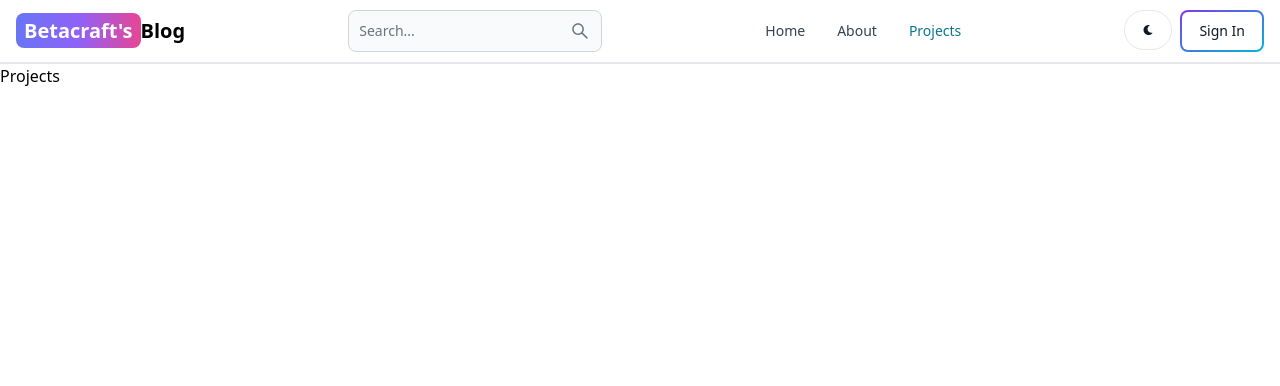
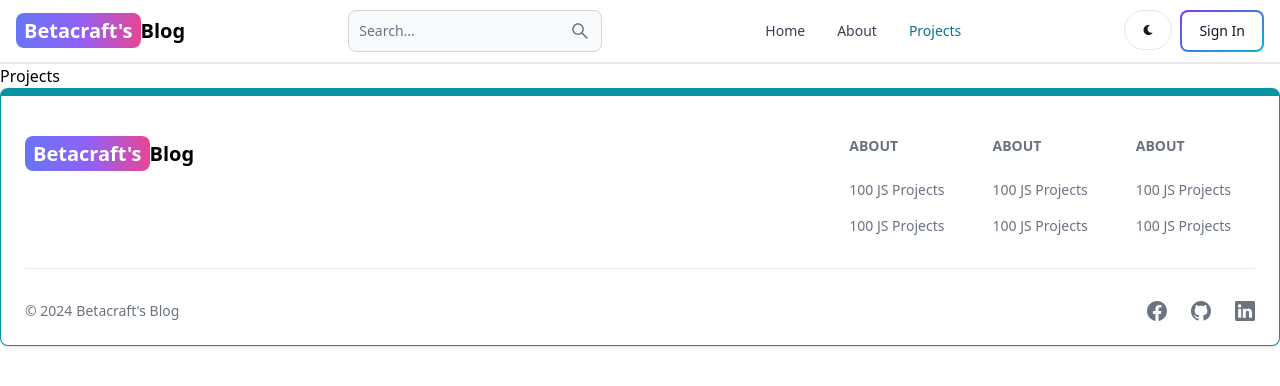
Before and after one commit to betacraftm/personal-blog, a React (Vite) app in the folder app/: page /projects in a window 1280 px wide. Shown: the top 386 px of the page. Built offline with nearby package versions, Linux system fonts and the light colour scheme.

Commit message:
create footer component

```diff
--- a/app/src/App.jsx
+++ b/app/src/App.jsx
@@ -6,6 +6,7 @@
 import SignUp from "./pages/SignUp";
 import Projects from "./pages/Projects";
 import Header from "./components/Header";
+import FooterCom from "./components/Footer";
 export default function App() {
   return (
     <BrowserRouter>
@@ -18,6 +19,7 @@
         <Route path="/sign-up" element={<SignUp />} />
         <Route path="/projects" element={<Projects />} />
       </Routes>
+      <FooterCom />
     </BrowserRouter>
   );
 }
--- /dev/null
+++ b/app/src/components/Footer.jsx
@@ -0,0 +1,97 @@
+import { Footer } from "flowbite-react";
+import { Link } from "react-router-dom";
+import { BsFacebook, BsGithub, BsLinkedin } from "react-icons/bs";
+
+export default function FooterCom() {
+  return (
+    <Footer container className="border border-t-8 border-teal-500">
+      <div className="max-w-7x mx-auto w-full">
+        <div className="grid w-full justify-between sm:flex md:grid-cols-1">
+          <div className="mt-5">
+            <Link
+              to="/"
+              className="self-center whitespace-nowrap text-lg font-bold dark:text-white sm:text-xl"
+            >
+              <span className="rounded-lg bg-gradient-to-r from-indigo-500 via-purple-500 to-pink-500 px-2 py-1 text-white">
+                Betacraft's
+              </span>
+              Blog
+            </Link>
+          </div>
+          <div className="mt-4 grid grid-cols-2 gap-8 sm:grid-cols-3 sm:gap-6">
+            <div>
+              <Footer.Title title="About" />
+              <Footer.LinkGroup col>
+                <Footer.Link
+                  href="https://github.com/betacraftm/personal-blog"
+                  target="_blank"
+                  rel="noopener noreferrer"
+                >
+                  100 JS Projects
+                </Footer.Link>
+                <Footer.Link
+                  href="https://github.com/betacraftm/personal-blog"
+                  target="_blank"
+                  rel="noopener noreferrer"
+                >
+                  100 JS Projects
+                </Footer.Link>
+              </Footer.LinkGroup>
+            </div>
+            <div>
+              <Footer.Title title="About" />
+              <Footer.LinkGroup col>
+                <Footer.Link
+                  href="https://github.com/betacraftm/personal-blog"
+                  target="_blank"
+                  rel="noopener noreferrer"
+                >
+                  100 JS Projects
+                </Footer.Link>
+                <Footer.Link
+                  href="https://github.com/betacraftm/personal-blog"
+                  target="_blank"
+                  rel="noopener noreferrer"
+                >
+                  100 JS Projects
+                </Footer.Link>
+              </Footer.LinkGroup>
+            </div>
+            <div>
+              <Footer.Title title="About" />
+              <Footer.LinkGroup col>
+                <Footer.Link
+                  href="https://github.com/betacraftm/personal-blog"
+                  target="_blank"
+                  rel="noopener noreferrer"
+                >
+                  100 JS Projects
+                </Footer.Link>
+                <Footer.Link
+                  href="https://github.com/betacraftm/personal-blog"
+                  target="_blank"
+                  rel="noopener noreferrer"
+                >
+                  100 JS Projects
+                </Footer.Link>
+              </Footer.LinkGroup>
+            </div>
+          </div>
+        </div>
+        <Footer.Divider />
+        <div className="w-full sm:flex sm:items-center sm:justify-between">
+          <Footer.Copyright
+            href="#"
+            by="Betacraft's Blog"
+            year={new Date().getFullYear()}
+          />
+          <div className="mt-4 flex gap-6 sm:mt-0 sm:justify-center">
+            <Footer.Icon href="#" icon={BsFacebook} />
+            <Footer.Icon href="#" icon={BsGithub} />
+            <Footer.Icon href="#" icon={BsLinkedin} />
+          </div>
+        </div>
+      </div>
+    </Footer>
+  );
+}
```
